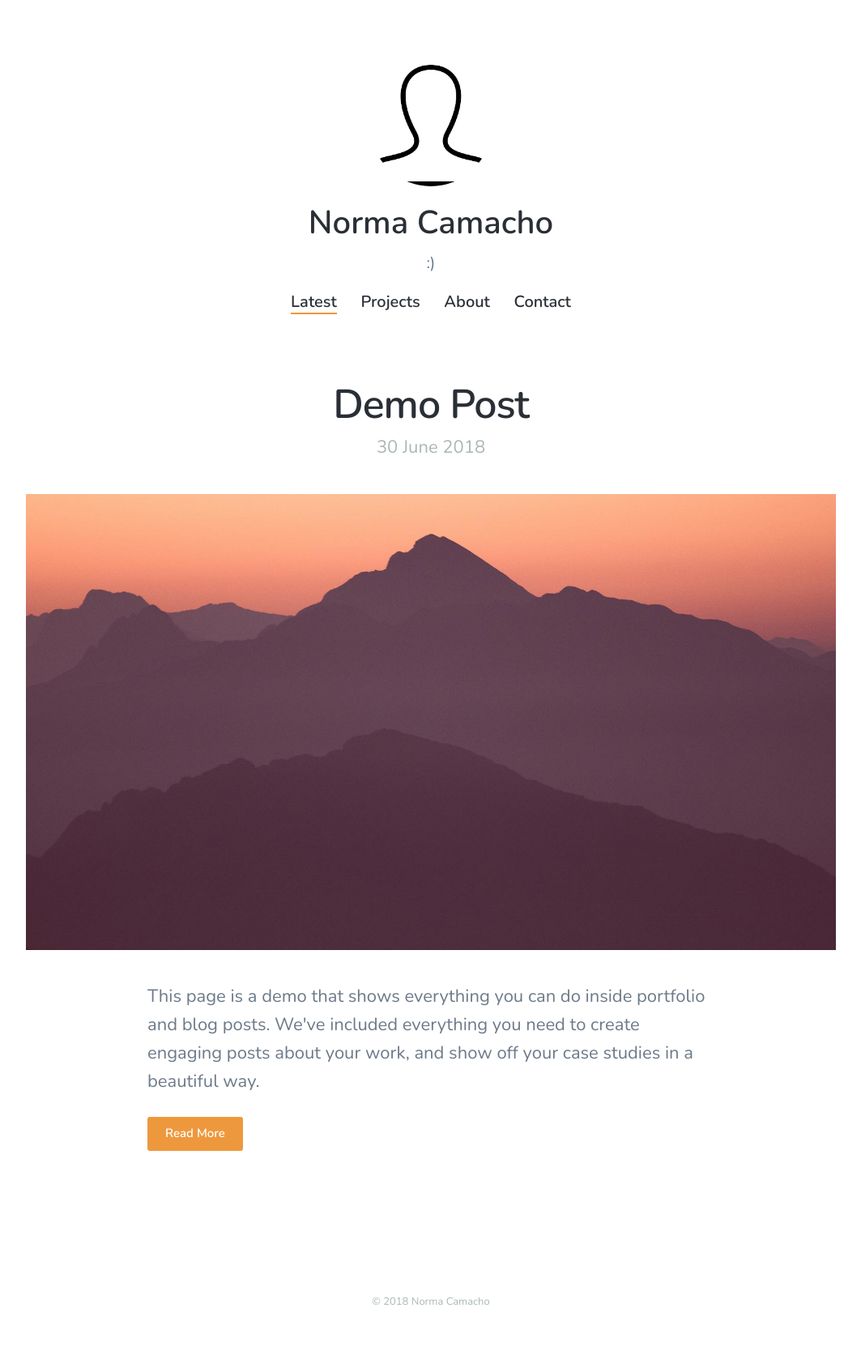
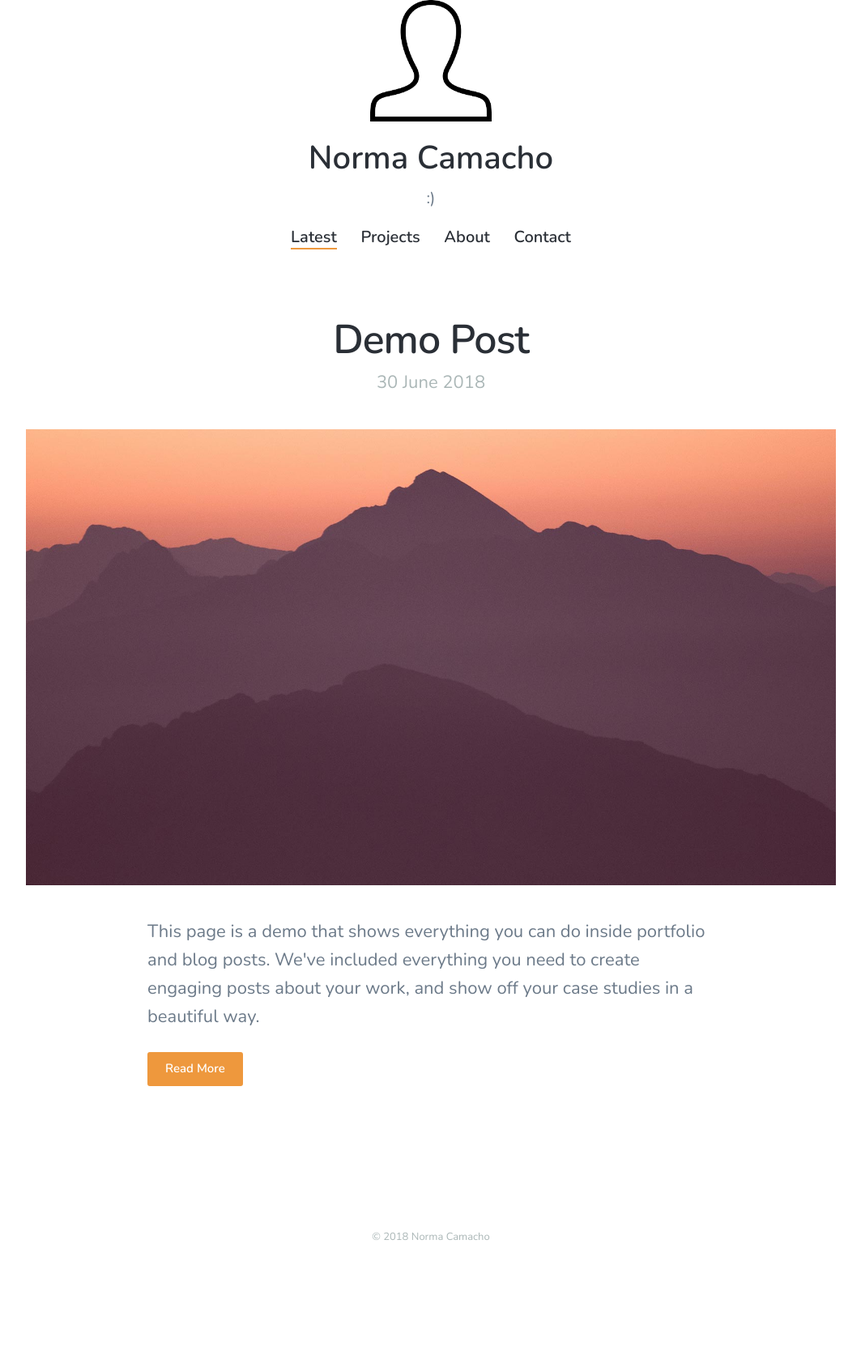
Before and after one commit to noremuhh/web-3-theme, a Jekyll site: the page built from index.html, in a window 1280 px wide. Shown: the whole page at 81% size, without its empty margins (108-1171 px from the left). Built offline with Jekyll 4.4.1, drawn with Linux system fonts in a browser that asks for light colours; nearby versions of some CDN libraries; the list of posts is cut into pages by our own code; after the commit the page ends 1614 px from its top, so only the background shows below that.

Commit message:
Update style.scss

```diff
--- a/css/style.scss
+++ b/css/style.scss
@@ -147,3 +147,10 @@ $grid-spacing: {{ site.data.settings.grid_settings.grid_spacing }}px;
 
 
 // - - - - - - - - - - Your Overrides
+.header{
+    padding-top: 0;
+}
+
+.header__avatar{
+    border-radius: 0;
+}
```
